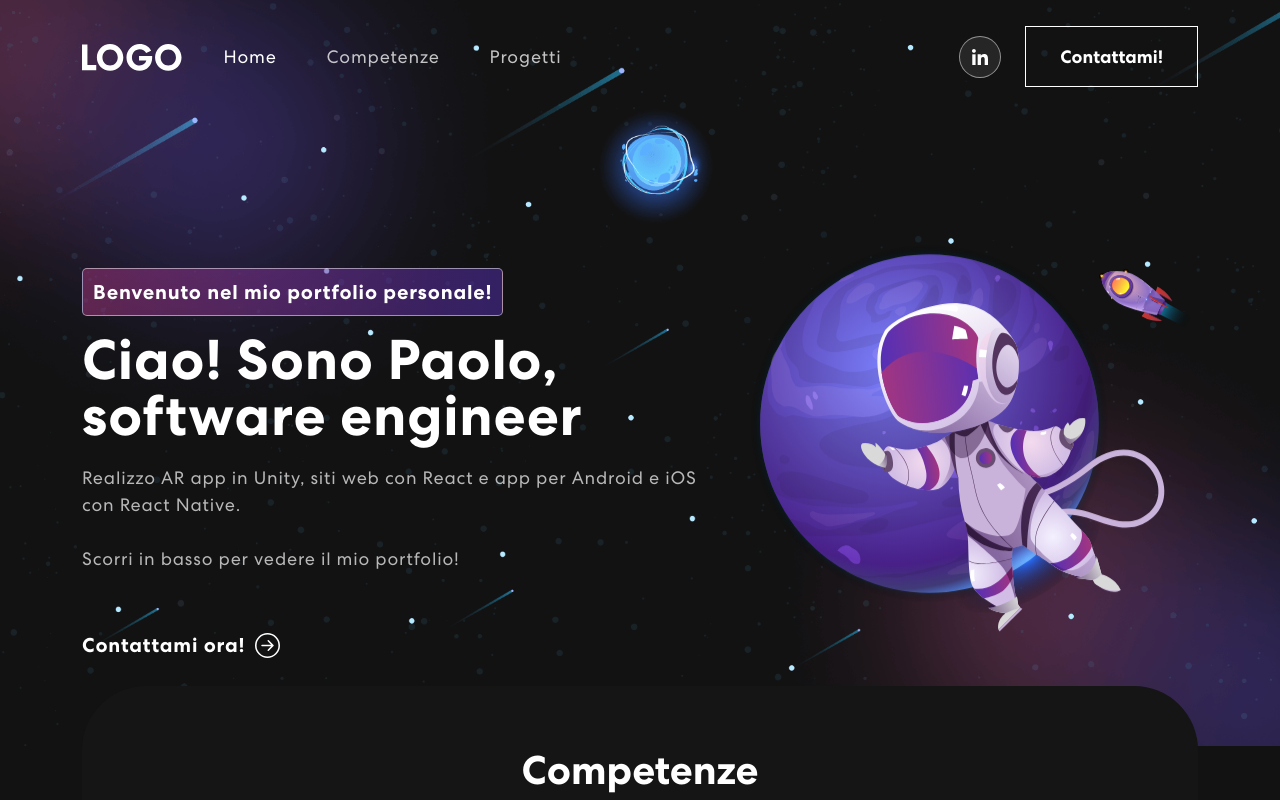
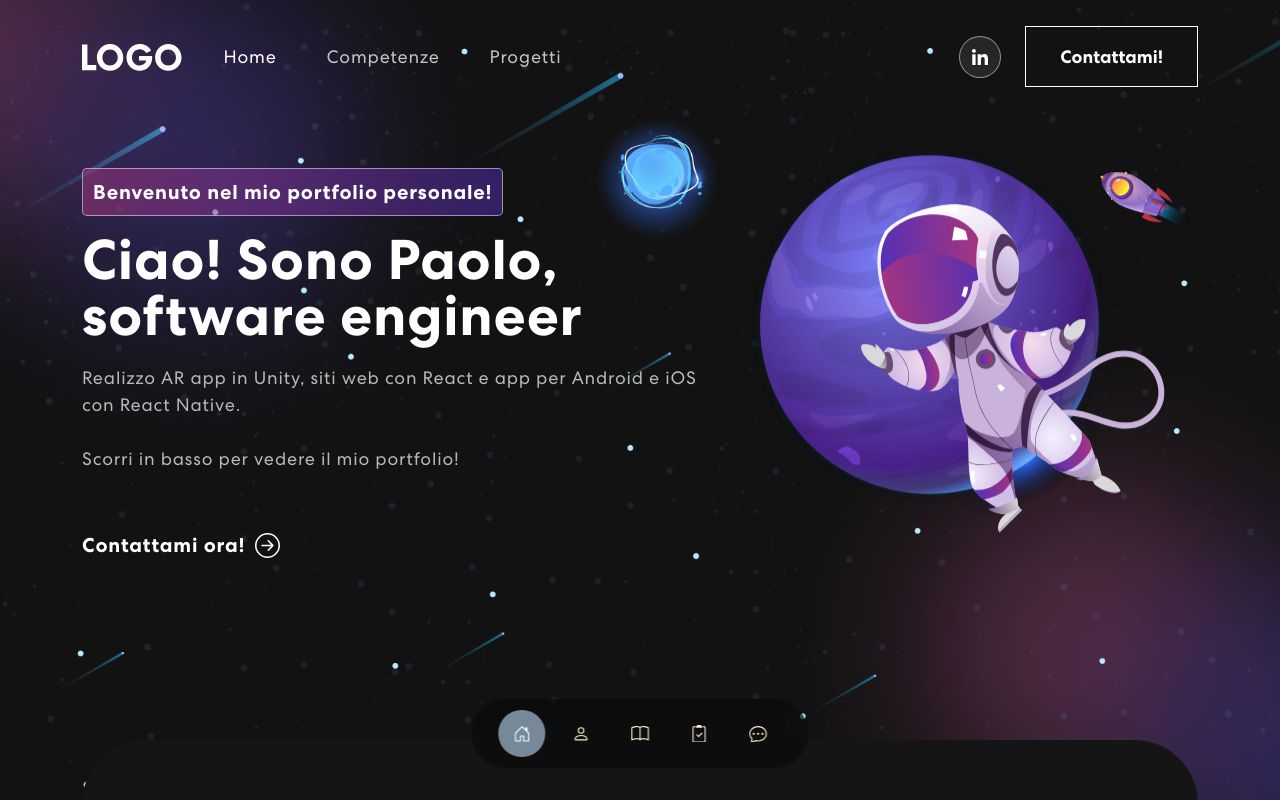
Before and after one commit to Paolo95/Portfolio_site, a React (Create React App) app: page / in a window 1280 px wide. Shown: the top 800 px of the page. Built offline with nearby package versions, Linux system fonts and the light colour scheme.

Commit message:
Added floating navbar

```diff
--- a/src/App.css
+++ b/src/App.css
@@ -65,6 +65,10 @@ button {
 
 input:focus, textarea:focus, select:focus {
   outline: none;
+}
+
+section{
+  height: 100vh;
 }
 
 @media (min-width:1700px) {
--- a/src/App.js
+++ b/src/App.js
@@ -6,6 +6,7 @@ import Projects from './components/Projects/Projects'
 import Contact from './components/Contact/Contact'
 import Footer from './components/Footer/Footer'
 import 'bootstrap/dist/css/bootstrap.min.css'
+import Nav from './components/Nav/Nav';
 
 
 function App() {
@@ -13,6 +14,7 @@ function App() {
     <div className="App">
       <NavBar />
       <Banner />
+      <Nav />
       <Skills />
       <Projects />
       <Contact />
--- a/src/components/Banner/banner.css
+++ b/src/components/Banner/banner.css
@@ -1,7 +1,7 @@
 /************ Banner Css ************/
 .banner {
     margin-top: 0;
-    padding: 260px 0 80px 0;
+    padding: 160px 0 80px 0;
     background-image: url('../../assets/img/banner-bg.png');
     background-position: top center;
     background-size: cover;
--- /dev/null
+++ b/src/components/Nav/Nav.jsx
@@ -0,0 +1,21 @@
+import React from 'react'
+import { Book, HouseDoor, Person, Clipboard2Check, ChatDots } from "react-bootstrap-icons"
+import { useState } from 'react'
+import './nav.css'
+
+const Nav = () => {
+
+  const [activeNav, setActiveNav] = useState('#');
+
+  return (
+    <nav id='floatingNav'>
+        <a href="#home" onClick={() => setActiveNav('#')} className={activeNav === '#' ? 'active': ''} ><HouseDoor /></a>
+        <a href="#about" onClick={() => setActiveNav('#about')} className={activeNav === '#about' ? 'active': ''}><Person /></a>
+        <a href="#experience" onClick={() => setActiveNav('#experience')} className={activeNav === '#experience' ? 'active': ''}><Book /></a>
+        <a href="#services" onClick={() => setActiveNav('#services')} className={activeNav === '#services' ? 'active': ''}><Clipboard2Check /></a>
+        <a href="#contact" onClick={() => setActiveNav('#contact')} className={activeNav === '#contact' ? 'active': ''}><ChatDots /></a>
+    </nav>
+  )
+}
+
+export default Nav
--- /dev/null
+++ b/src/components/Nav/nav.css
@@ -0,0 +1,33 @@
+#floatingNav{
+    background: rgba(0,0,0,0.3);
+    width: max-content;
+    display: block;
+    padding: 0.7rem 1.7rem;
+    z-index: 2;
+    position: fixed;
+    left: 50%;
+    transform: translateX(-50%);
+    bottom: 2rem;
+    display: flex;
+    gap: 0.8rem;
+    border-radius: 3rem;
+    backdrop-filter: blur(15px);
+}
+
+#floatingNav a{
+    background: transparent;
+    padding: 0.9rem;
+    border-radius: 50%;
+    display: flex;
+    color:blanchedalmond;
+    font-size: 1.1rem;
+}
+
+#floatingNav a:hover{
+    background: rgba(0,0,0,0.3);
+}
+
+#floatingNav a.active{
+    background: lightslategray;
+    color: aliceblue;
+}
```
